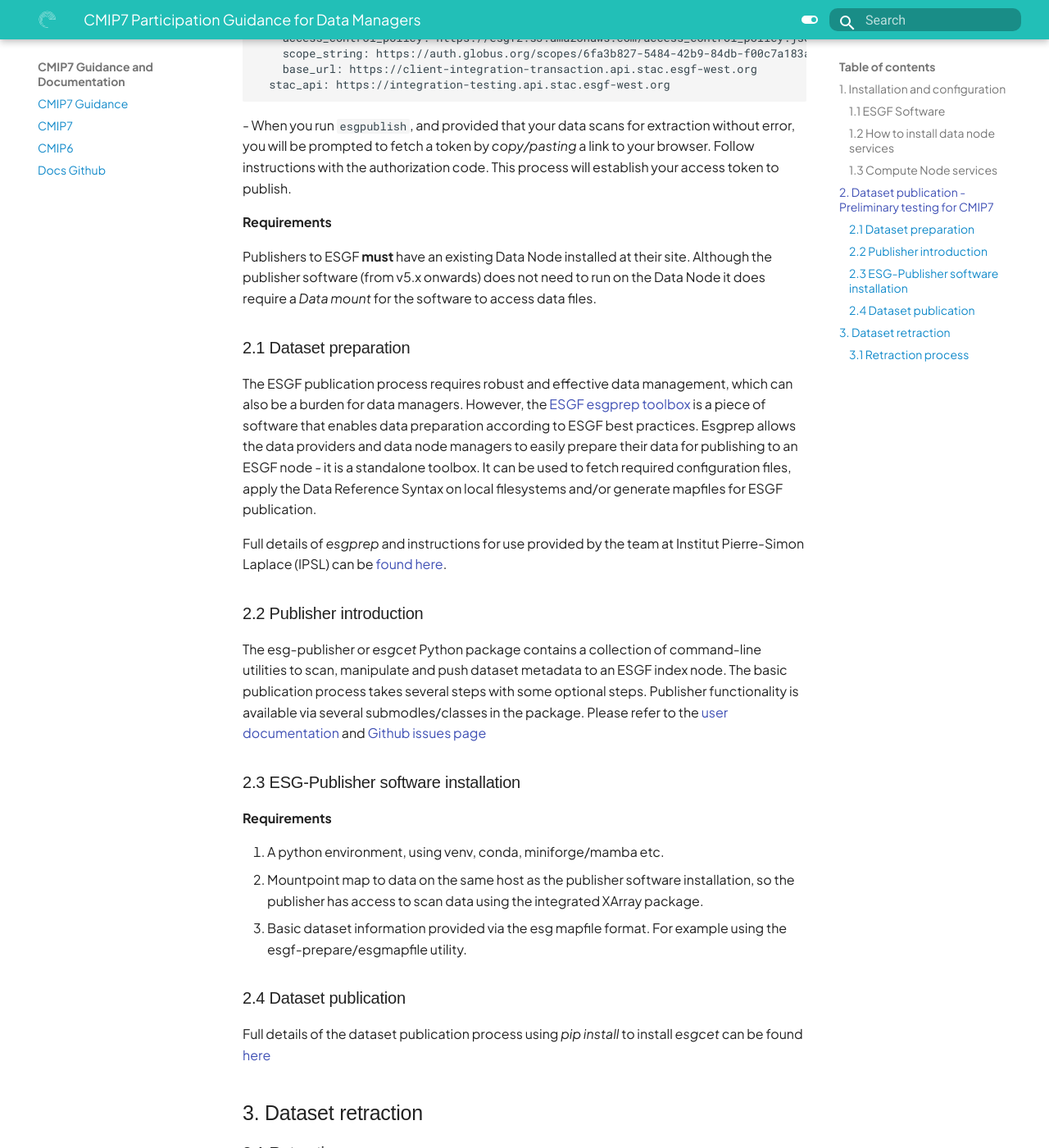
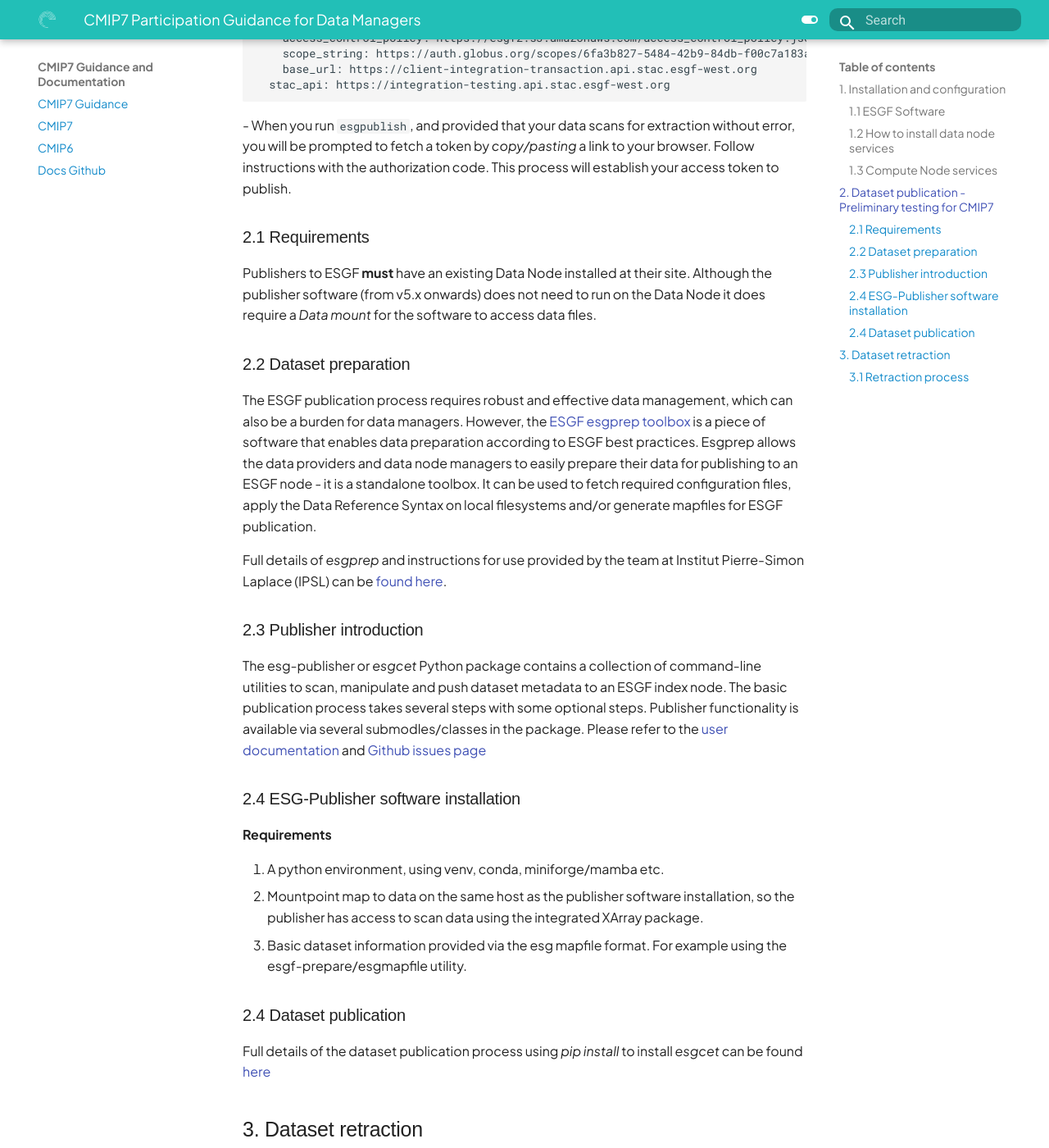
Before and after one commit to WCRP-CMIP/cmip7-guidance, an MkDocs documentation site: the page built from docs/CMIP7/guidance_for_esgf.md, in a window 1280 px wide and 1400 px high, scrolled down 1866 px. Shown: the whole window at 82% size. Built offline with MkDocs 1.6.1 and Material for MkDocs 9.7.7, drawn with Linux system fonts in a browser that asks for light colours; some web fonts are replaced.

Commit message:
Revise section headings and numbering in guidance document
Updated section numbers and headings in the ESGF guidance document.

````diff
--- a/docs/CMIP7/guidance_for_esgf.md
+++ b/docs/CMIP7/guidance_for_esgf.md
@@ -82,22 +82,21 @@ stac_config:
 ```
  - When you run `esgpublish`, and provided that your data scans for extraction without error, you will be prompted to fetch a token by *copy/pasting* a link to your browser.  Follow instructions with the authorization code.  This process will establish your access token to publish.
 
-**Requirements**
+### 2.1 Requirements
 
 Publishers to ESGF **must** have an existing Data Node installed at their site. Although the publisher software (from v5.x onwards) does not need to run on the Data Node it does require a _Data mount_ for the software to access data files.
 
-### 2.1 Dataset preparation
+### 2.2 Dataset preparation
 The ESGF publication process requires robust and effective data management, which can also be a burden for data managers. However, the [ESGF esgprep toolbox](https://esgf.github.io/esgf-prepare/) is a piece of software that enables data preparation according to ESGF best practices. Esgprep allows the data providers and data node managers to easily prepare their data for publishing to an ESGF node - it is a standalone toolbox. It can be used to fetch required configuration files, apply the Data Reference Syntax on local filesystems and/or generate mapfiles for ESGF publication.
 
 Full details of _esgprep_ and instructions for use provided by the team at Institut Pierre-Simon Laplace (IPSL) can be [found here](https://esgf.github.io/esgf-prepare/).
 
-
-### 2.2 Publisher introduction
+### 2.3 Publisher introduction
 The esg-publisher or _esgcet_ Python package contains a collection of command-line utilities to scan, manipulate and push dataset metadata to an ESGF index node.
 The basic publication process takes several steps with some optional steps. Publisher functionality is available via several submodles/classes in the package.
 Please refer to the [user documentation](https://esg-publisher.readthedocs.io/en/stable/intro.html) and [Github issues page](https://github.com/ESGF/esg-publisher/issues)
 
-### 2.3 ESG-Publisher software installation
+### 2.4 ESG-Publisher software installation
 **Requirements**
 
 1. A python environment, using venv, conda, miniforge/mamba etc.
````
